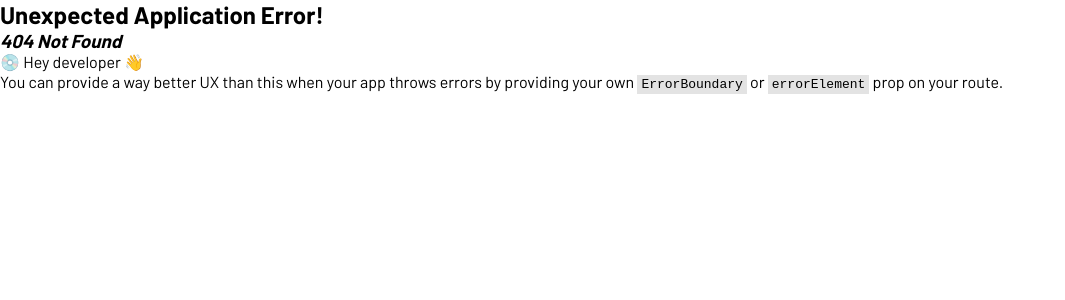
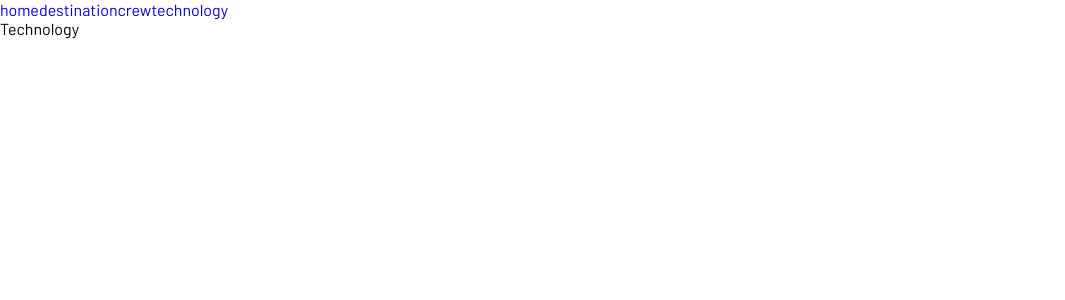
Before and after one commit to LenaM777/space-tourism, a React (Vite) app: page /technology in a window 1280 px wide. Before the commit this address had no page. Shown: the top 300 px of the page, without its empty margins (0-1065 px from the left). Built offline with nearby package versions, Linux system fonts and the light colour scheme.

Commit message:
feat: Add all pages to router and add Header component to Layout

```diff
--- a/src/components/Header/Header.jsx
+++ b/src/components/Header/Header.jsx
@@ -1,7 +1,12 @@
 import "./Header.scss";
 
-const Header = () => {
-  return <div>Header</div>;
-};
-
-export default Header;
+export default function Header() {
+  return (
+    <div>
+      <a href="/">home</a>
+      <a href="/destination">destination</a>
+      <a href="/crew">crew</a>
+      <a href="/technology">technology</a>
+    </div>
+  );
+}
--- a/src/layout/Layout.jsx
+++ b/src/layout/Layout.jsx
@@ -1,11 +1,12 @@
 import { Outlet } from "react-router-dom";
 import "../styles/global.scss";
+import Header from "../components/Header/Header";
 
 export default function Layout() {
   return (
     <div className="app-wrapper">
       <div className="container">
-        <div>header</div>
+        <Header />
         <main>
           <Outlet />
         </main>
```
Also changed, not shown: src/router/AppRouter.jsx (+10 -1 lines).
